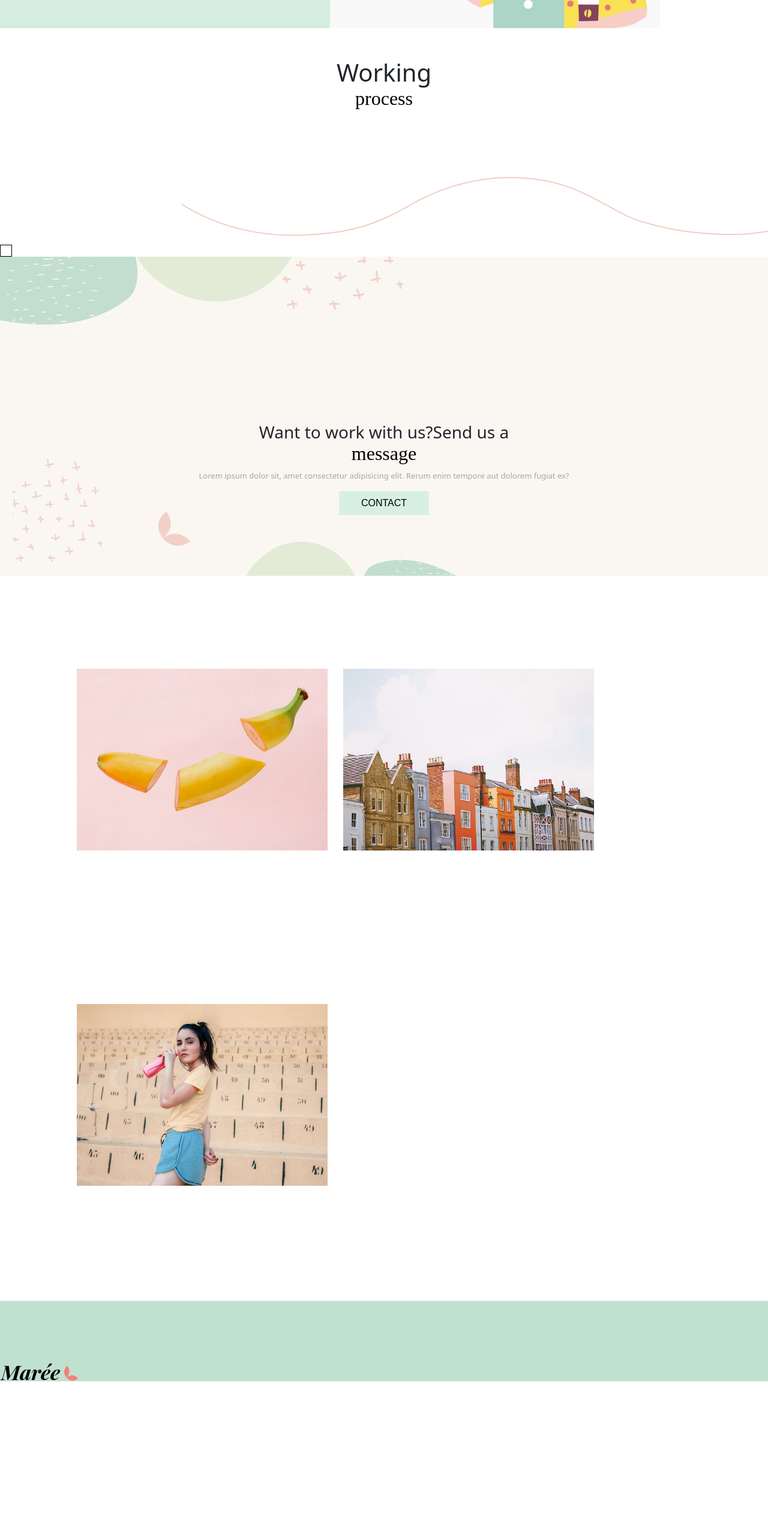
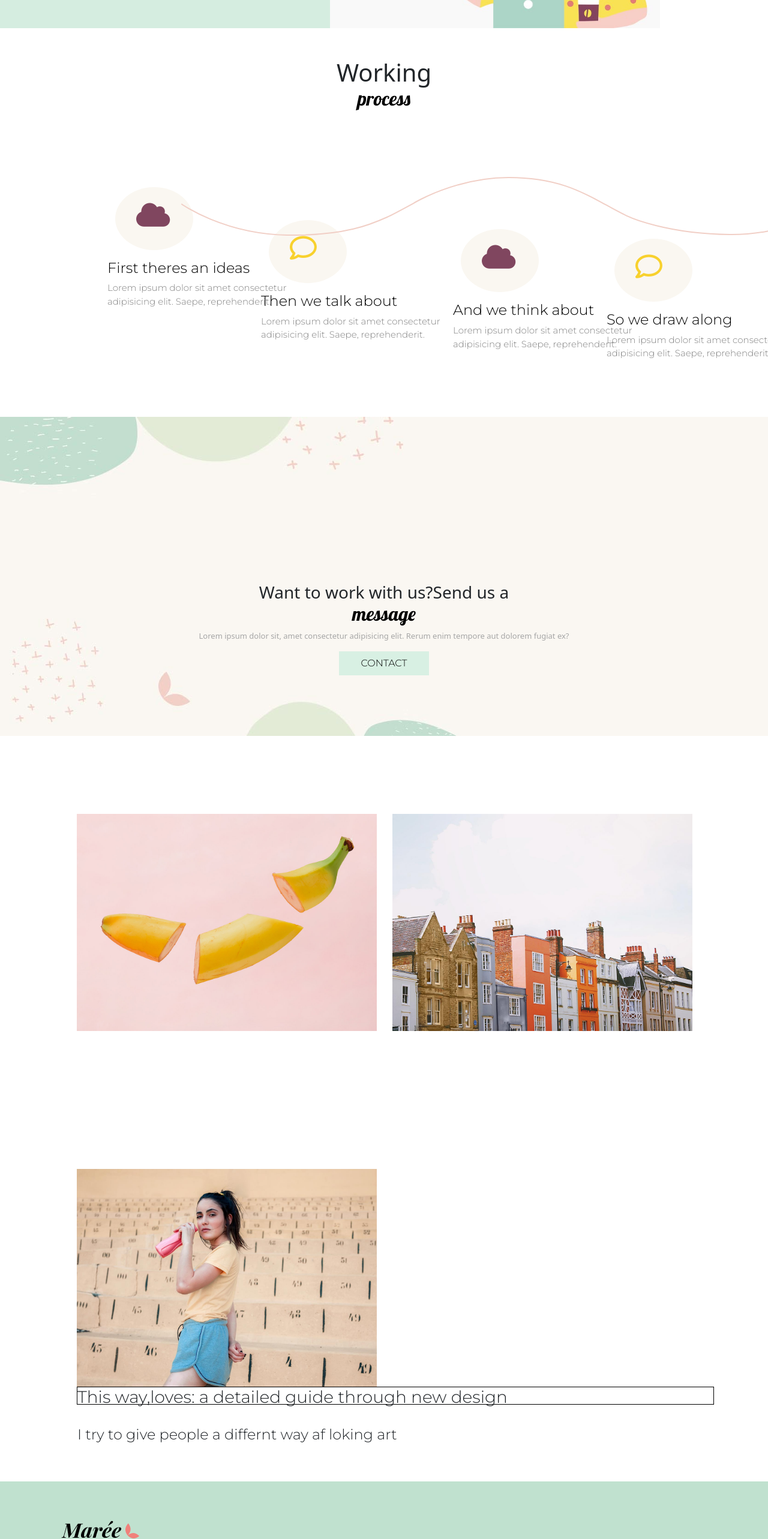
Before and after one commit to Giulia-92/proj-html-vuejs, a Vue app: page / in a window 1280 px wide. Shown: the part 2470-5036 px from the top of the page at 60% size. Before the commit the page ends 4773 px from the top, so only its background shows below. Built offline with nearby package versions, Linux system fonts and the light colour scheme.

Commit message:
proj-html-vuejs

```diff
--- a/public/index.html
+++ b/public/index.html
@@ -4,6 +4,10 @@
     <meta charset="utf-8">
     <meta http-equiv="X-UA-Compatible" content="IE=edge">
     <meta name="viewport" content="width=device-width,initial-scale=1.0">
+    <link rel="stylesheet" href="https://cdnjs.cloudflare.com/ajax/libs/font-awesome/6.0.0/css/all.min.css">
+    <link rel="preconnect" href="https://fonts.googleapis.com">
+    <link rel="preconnect" href="https://fonts.gstatic.com" crossorigin>
+    <link href="https://fonts.googleapis.com/css2?family=Lobster&family=Montserrat:wght@300&display=swap" rel="stylesheet">
     <link rel="icon" href="<%= BASE_URL %>favicon.ico">
     <title><%= htmlWebpackPlugin.options.title %></title>
   </head>
--- a/src/components/HeaderContent.vue
+++ b/src/components/HeaderContent.vue
@@ -86,7 +86,7 @@ p{
   font-size:13px;
 }
 h2{
-  color:black;
+ color:black;
  font-family: 'Lobster', cursive;
 }
 .icone{
@@ -105,7 +105,7 @@ h2{
   font-family:'Montserrat', sans-serif;
   background-color:#FFFFFF;
 }
-.bt1:hover{
+.btn1:hover{
   background-color:#F3D0C7;
 }
 
--- a/src/components/MainContent.vue
+++ b/src/components/MainContent.vue
@@ -5,8 +5,35 @@
   <img  class="svg" src="../assets/img/svg-3.svg" alt="">
   <div class="box">
     <i class="fa-solid fa-cloud"></i>
+    <br/>
+    <div class="text">
+      <h4  class="titoli">First theres an ideas</h4>
+ Lorem ipsum dolor sit amet consectetur adipisicing elit. Saepe, reprehenderit.
+    </div>
   </div>
 </div>
+ <div class="box1">
+    <i class="fa-regular fa-comment"></i>
+    <div class="text">
+      <h4 class="titoli">Then we talk about</h4>
+ Lorem ipsum dolor sit amet consectetur adipisicing elit. Saepe, reprehenderit.
+    </div>
+  </div>
+ <div class="box2">
+  <i class="fa-solid fa-cloud"></i>
+  <div class="text">
+      <h4  class="titoli">And we think about</h4>
+ Lorem ipsum dolor sit amet consectetur adipisicing elit. Saepe, reprehenderit.
+    </div>
+  </div>
+ <div class="box3">
+  <i class="fa-regular fa-comment"></i>
+  <div class="text">
+      <h4  class="titoli">So we draw along</h4>
+    Lorem ipsum dolor sit amet consectetur adipisicing elit. Saepe, reprehenderit.
+    </div>
+  </div>
+
 
 <div>
  <img src="../assets/img/h-2-background-1.jpg" alt="">
@@ -17,11 +44,17 @@
 </div>
 </div>
 <section>
+
 <img src="../assets/img/h-2-blog-img-1.jpg" class="img" alt="...">
+<img src="../assets/img/h-2-blog-img-2.jpg" class="img" alt="...">
+<img src="../assets/img/h-2-blog-img-3.jpg" class="img" alt="...">
 
-<img src="../assets/img/h-2-blog-img-2.jpg" class="img" alt="...">
-
-<img src="../assets/img/h-2-blog-img-3.jpg" class="img" alt="...">
+<div class="didascalia">
+ <h3> This way,loves:
+   a detailed guide through new design</h3>
+  <br/>
+  <h4>I try to give people a differnt way af loking art</h4>
+</div>
 
 </section>
 <section class="sponsor">
@@ -56,7 +89,6 @@ h1{
   border:1px solid #D8F0E3;
   height:40px;
   width:150px;
-
 }
 .title{
   margin-top:50px;
@@ -66,24 +98,89 @@ h1{
   margin-left:300px;
 }
 .box{
-  height:20px;
-  width:20px;
-  border: 1px solid black;
+  margin-left:15%;
+  margin-bottom:104px;
+  margin-top:-96px;
+  height:105px;
+  width:130px;
+  background-color:#FAF7F1;
+  border-radius:50%;
+}
+.box1{
+  margin-left:35%;
+  margin-bottom:8%;
+  margin-top:-12%;
+  height:105px;
+  width:130px;
+  background-color:#FAF7F1;
+  border-radius:50%;
+}
+.box2{
+  margin-left:60%;
+  margin-bottom:8%;
+  margin-top:-15%;
+  height:105px;
+  width:130px;
+  background-color:#FAF7F1;
+  border-radius:50%;
+}
+.box3{
+  margin-left:80%;
+  margin-bottom:15%;
+  margin-top:-15%;
+  height:105px;
+  width:130px;
+  background-color:#FAF7F1;
+  border-radius:50%;
+}
+
+.fa-regular{
+  color:#F8D12D;
+  font-size:45px;
+  margin-left:35px;
+  margin-top:24px;
+}
+.fa-solid{
+  color: #80465F;
+  font-size:45px;
+  margin-left:35px;
+  margin-top:24px;
 }
 .img{
-  display:inline-flex;
-  margin-top:20%;
-  width:418px;
+ display:inline-flex;
+  margin-top:18%;
+  width:500px;
   margin-right:-8%;
   margin-left:10%;
 }
+
 .sponsor{
-  padding-top:8%;
-  margin-top:15%;
-  background-color:#C0E1CF;;
+  padding-top:5%;
+  margin-top:10%;
+  padding-left:8%;
+  background-color:#C0E1CF;
+}
+.titoli{
+  color: black;
+  font-family:'Montserrat', sans-serif;
+}
+h3{
+  font-size:15px;
 }
 .text{
+  font-family:'Montserrat', sans-serif;
+  width:300px;
   font-size:15px;
+  margin-top:40%;
+  margin-left:-10%;
+  color: grey;
+}
+.didascalia{
+  border: 1px solid black;
+ height: 30px;
+ width:83%;
+ margin-left: 10%;
+ font-family:'Montserrat', sans-serif;
 }
 
 
```
